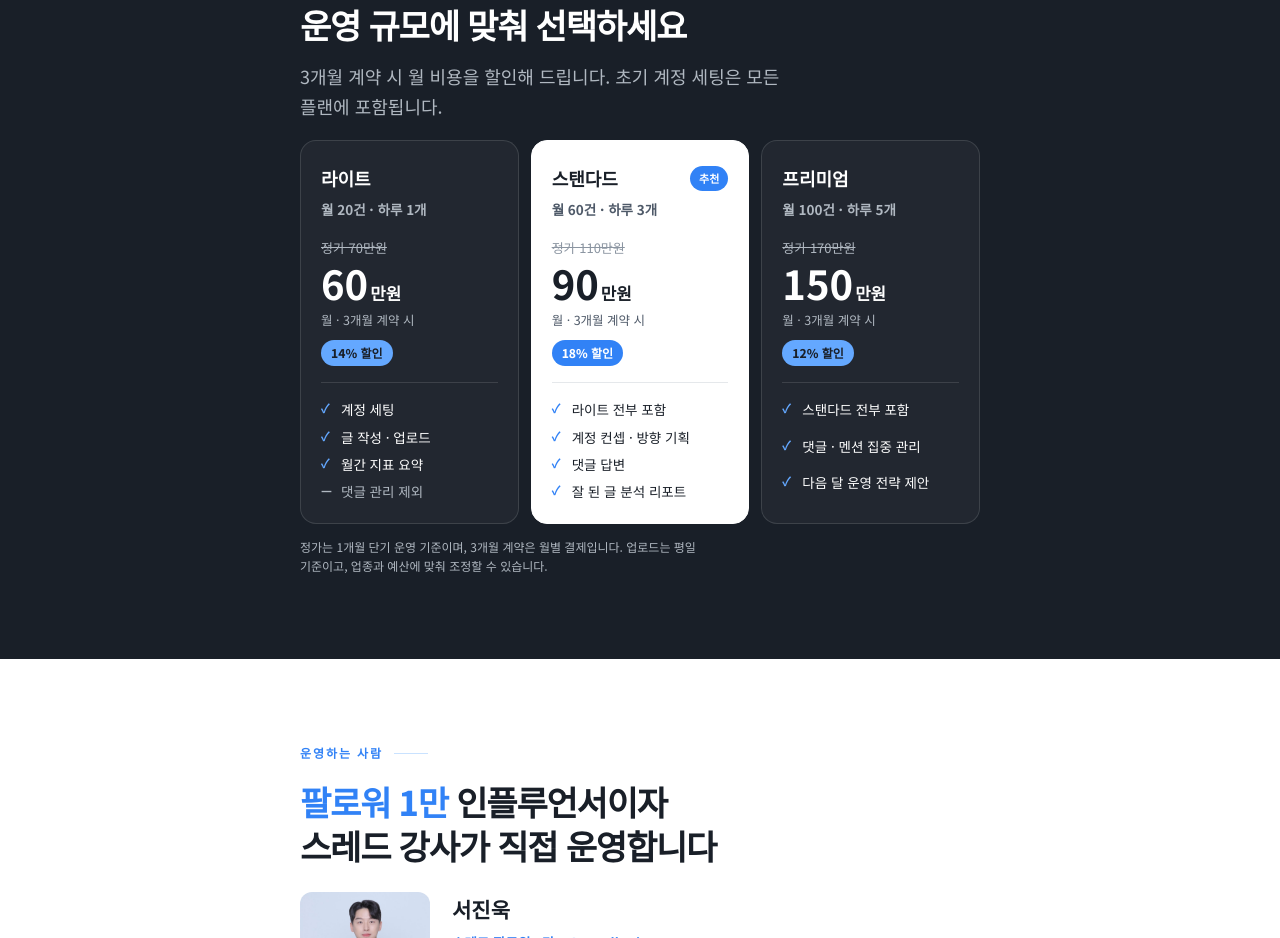
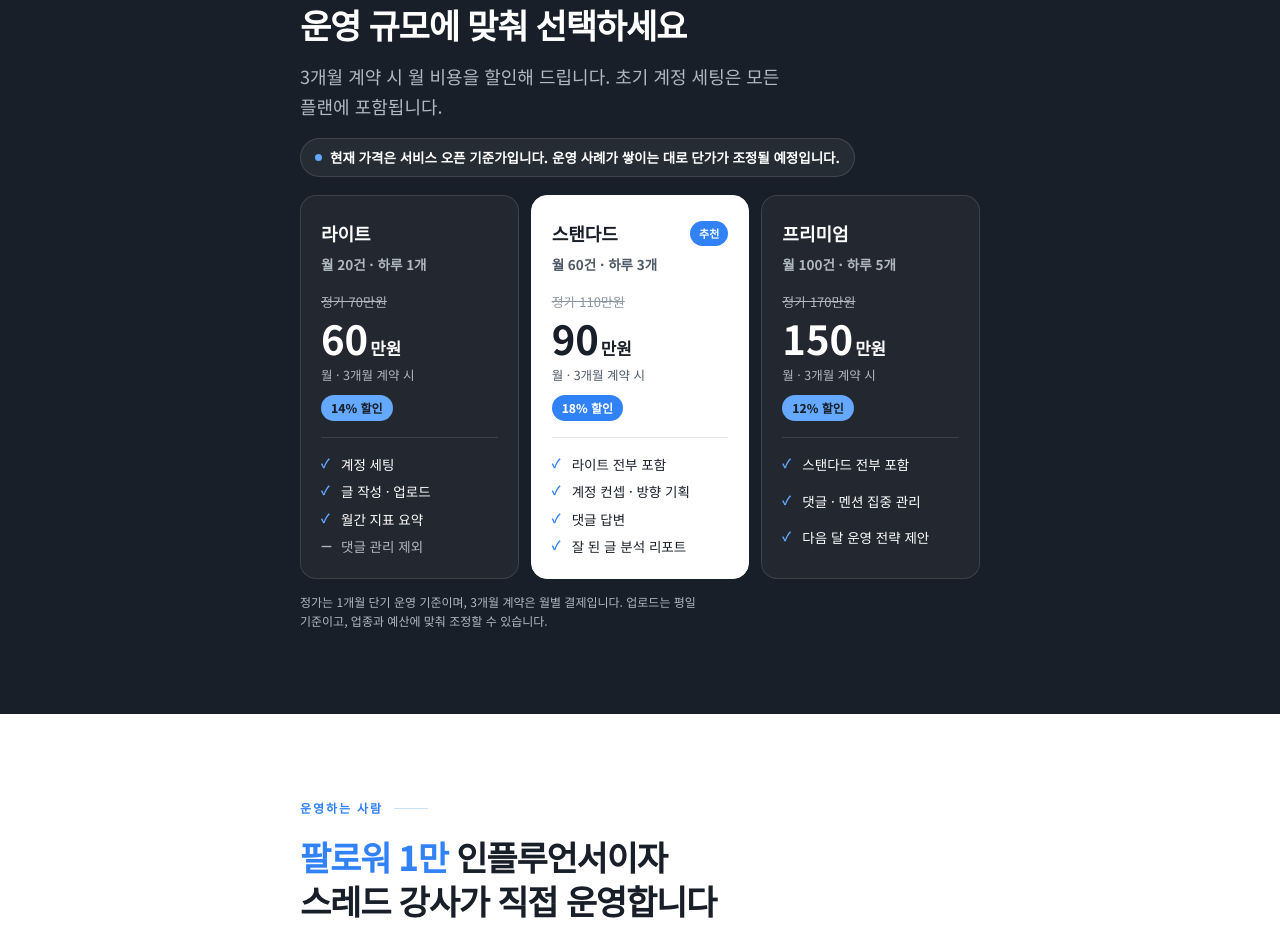
Before and after one commit to rebirth1105-beep/threads, a plain HTML site: page agency/index.html in a window 1280 px wide. Shown: the part 3611-4549 px from the top of the page. Drawn offline with Linux system fonts and the light colour scheme; a web font is replaced by a local one.

Commit message:
Agency page: add opening-price note
Co-Authored-By: Claude Opus 5.5 <noreply@anthropic.com>

```diff
--- a/agency/index.html
+++ b/agency/index.html
@@ -182,6 +182,9 @@
   .plan .pv small { font-family:var(--sans); font-size:.42em; font-weight:700; margin-left:2px; }
   .plan .per { font-size:12.5px; color:var(--on-navy-soft); margin-top:4px; }
   .plan.rec .per { color:#4e5968; }
+  .opening { display:inline-flex; align-items:center; gap:8px; margin-top:16px; padding:7px 14px; border-radius:30px; border:1px solid var(--navy-line); background:rgba(255,255,255,.06); font-size:13.5px; font-weight:700; color:var(--on-navy); max-width:none; }
+  .band .opening { color:var(--on-navy); }
+  .opening::before { content:""; width:7px; height:7px; border-radius:50%; background:var(--red-on-navy); flex-shrink:0; }
   .plan .was { margin-top:16px; font-size:13px; color:var(--on-navy-soft); }
   .plan.rec .was { color:#8b95a1; }
   .plan .was + .pv { margin-top:2px; }
@@ -401,6 +404,7 @@
       <p class="eyebrow">가격</p>
       <h2>운영 규모에 맞춰 선택하세요</h2>
       <p class="lede">3개월 계약 시 월 비용을 할인해 드립니다. 초기 계정 세팅은 모든 플랜에 포함됩니다.</p>
+      <p class="opening">현재 가격은 서비스 오픈 기준가입니다. 운영 사례가 쌓이는 대로 단가가 조정될 예정입니다.</p>
       <div class="plans">
         <div class="plan">
           <div class="top"><span class="nm">라이트</span></div>
```
